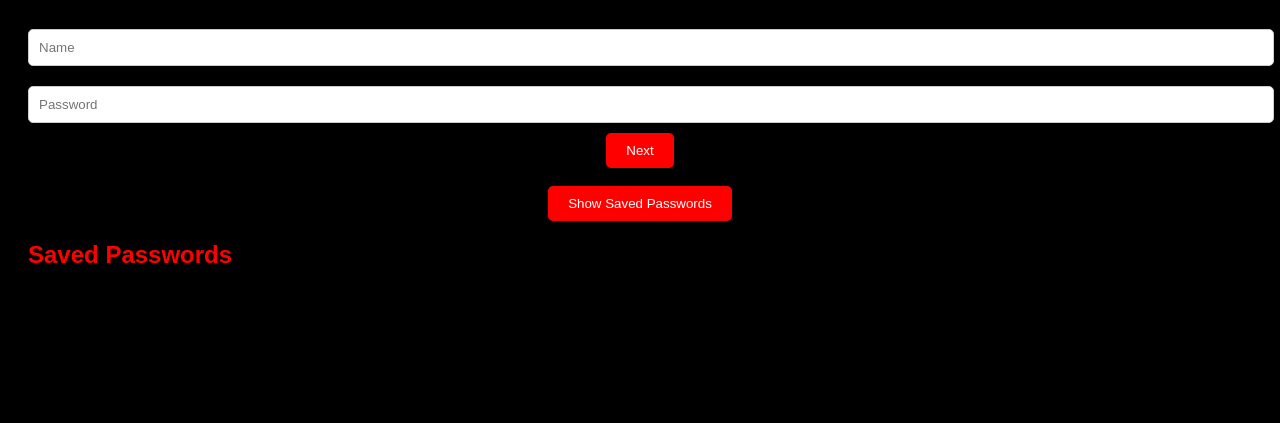
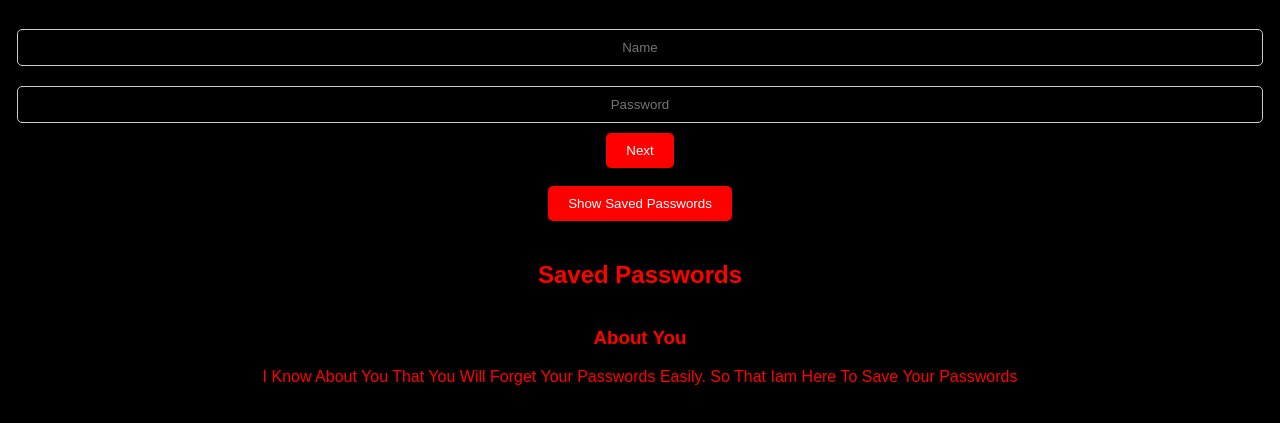
Before and after one commit to rahullokhesh1/password.saver, a plain HTML site: page index.html in a window 1280 px wide. Both pictures are taken after a click on the button "Show Saved Passwords". Shown: the part 89-512 px from the top of the page. Drawn offline with Linux system fonts and the light colour scheme.

Commit message:
Update index.html

```diff
--- a/index.html
+++ b/index.html
@@ -16,12 +16,24 @@
             text-align: center;
         }
 
+        /* Center-align the container horizontally and vertically */
+        #container {
+            text-align: center;
+            display: flex;
+            flex-direction: column;
+            justify-content: center;
+            align-items: center;
+        }
+
         input {
             width: 100%;
             padding: 10px;
             margin: 10px 0;
             border: 1px solid #ccc;
             border-radius: 5px;
+            color: red;
+            background-color: transparent;
+            text-align: center; /* Center-align the text */
         }
 
         button {
@@ -39,9 +51,16 @@
             display: none;
             margin-top: 20px;
         }
+        h3{
+            text-align: center;
+        }
+        p {
+            text-align: center;
+        }
     </style>
 </head>
 <body>
+    <div id="container">
         <h1>Password Saver</h1>
         <input type="text" id="nameInput" placeholder="Name">
         <input type="password" id="passwordInput" placeholder="Password">
@@ -53,6 +72,9 @@
             <h2>Saved Passwords</h2>
             <ul id="passwordList"></ul>
         </div>
+    </div>
+    <h3>About You</h3>
+    <P>I Know About You That You Will Forget Your Passwords Easily. So That Iam Here To Save Your Passwords</P>
 
     <script>
         const savedPasswords = document.getElementById("savedPasswords");
@@ -66,15 +88,26 @@
             const password = passwordInput.value;
 
             if (name && password) {
-                // Save the password (for this example, we'll just display it)
-                passwordList.innerHTML += `<li>${name}: ${password}</li>`;
+                // Save the password
+                const savedPassword = { name, password };
+                const savedPasswordsArray = JSON.parse(localStorage.getItem("savedPasswords")) || [];
+                savedPasswordsArray.push(savedPassword);
+                localStorage.setItem("savedPasswords", JSON.stringify(savedPasswordsArray));
+
+                // Clear input fields
                 nameInput.value = '';
                 passwordInput.value = '';
+
                 showPasswordsButton.style.display = "block";
             }
         }
 
         function showSavedPasswords() {
+            const savedPasswordsArray = JSON.parse(localStorage.getItem("savedPasswords")) || [];
+            passwordList.innerHTML = "";
+            savedPasswordsArray.forEach((entry, index) => {
+                passwordList.innerHTML += `<li>${entry.name}: ${entry.password}</li>`;
+            });
             savedPasswords.style.display = "block";
         }
     </script>
```
Lines whose indentation alone changed are shown as unchanged.
